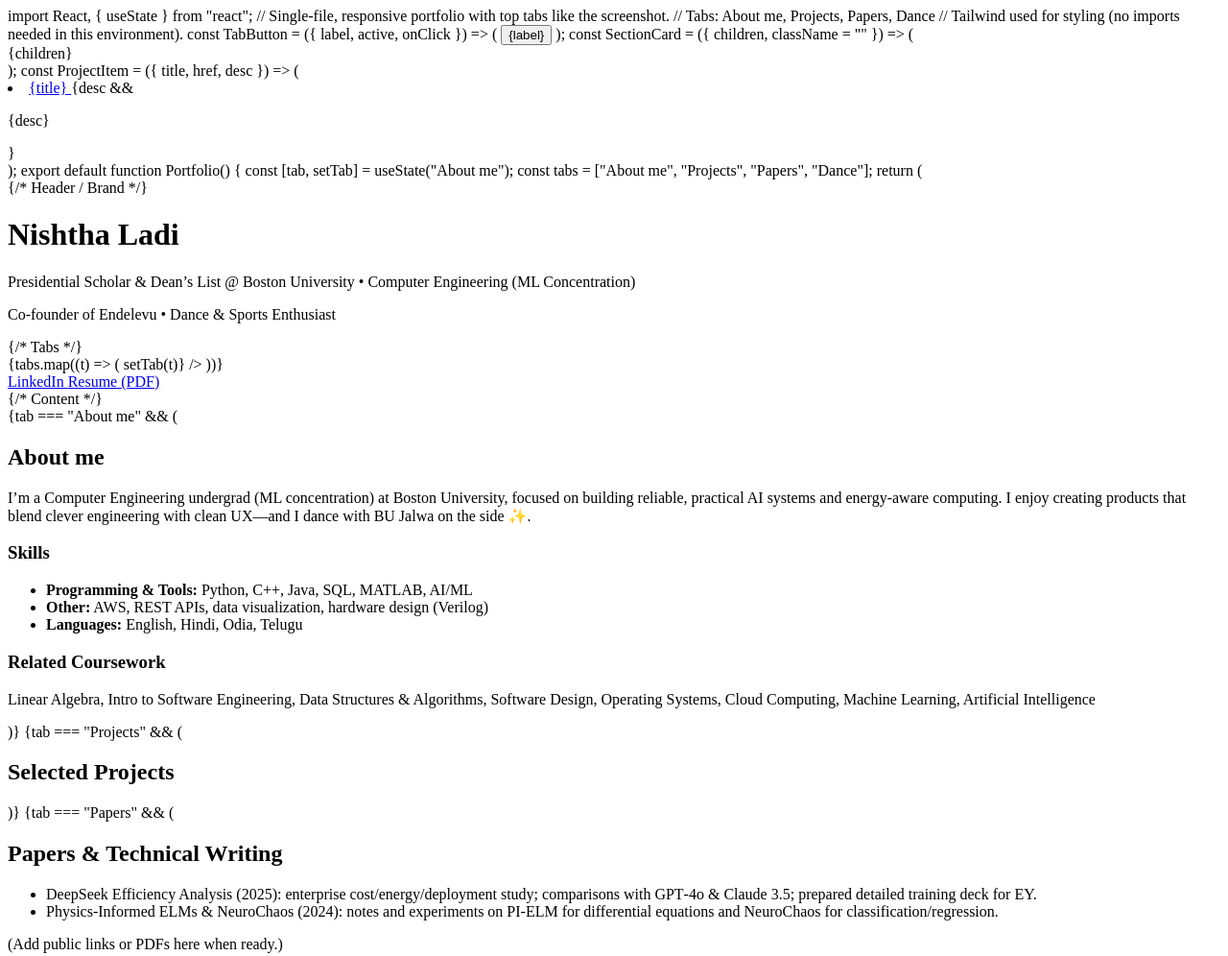
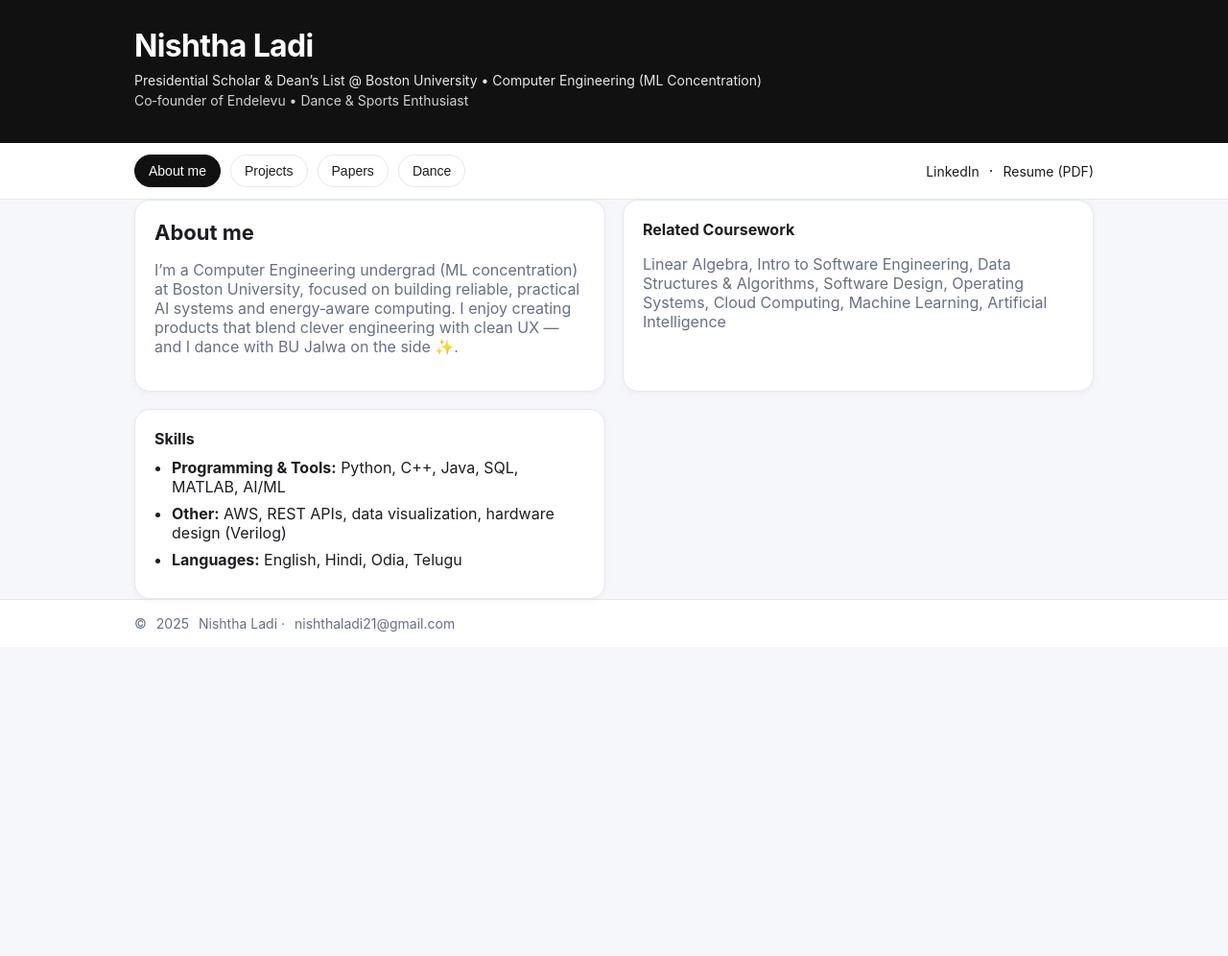
Before and after one commit to NishthaLadi/nishthaladi, a plain HTML site: page index.html in a window 1280 px wide. Shown: the top 996 px of the page at 96% size. After the commit the page ends 800 px from the top, so only its background shows below. Drawn offline with Linux system fonts and the light colour scheme.

Commit message:
Update index.html

```diff
--- a/index.html
+++ b/index.html
@@ -1,249 +1,164 @@
-import React, { useState } from "react";
+<!DOCTYPE html>
+<html lang="en">
+<head>
+  <meta charset="UTF-8" />
+  <meta name="viewport" content="width=device-width, initial-scale=1" />
+  <title>Nishtha Ladi | Portfolio</title>
+  <style>
+    :root {
+      --bg:#f6f7fb; --ink:#1c1d22; --muted:#667085; --brand:#111; --card:#fff; --ring:#e6e8ee;
+    }
+    *{box-sizing:border-box}
+    body{margin:0;font-family:Inter,system-ui,Segoe UI,Roboto,Helvetica,Arial,sans-serif;background:var(--bg);color:var(--ink)}
+    .container{max-width:1040px;margin:auto;padding:0 20px}
+    header{background:var(--brand);color:#fff}
+    header .container{padding:28px 20px 36px}
+    h1{margin:0;font-size:32px;letter-spacing:-0.02em}
+    .sub{margin:8px 0 0;font-size:14px;opacity:.9}
+    .sub2{margin:4px 0 0;font-size:14px;opacity:.8}
 
-// Single-file, responsive portfolio with top tabs like the screenshot.
-// Tabs: About me, Projects, Papers, Dance
-// Tailwind used for styling (no imports needed in this environment).
+    /* Tabs */
+    .tabs{position:sticky;top:0;z-index:50;background:#fff;border-bottom:1px solid var(--ring)}
+    .tabs .container{display:flex;gap:10px;align-items:center;padding:12px 20px}
+    .tab{appearance:none;border:1px solid var(--ring);background:#fff;border-radius:999px;padding:8px 14px;font-size:14px;color:var(--ink);cursor:pointer}
+    .tab.active{background:var(--brand);color:#fff;border-color:var(--brand);box-shadow:0 1px 0 rgba(0,0,0,.05)}
+    .spacer{flex:1}
+    .link{color:inherit;text-decoration:none;font-size:14px}
+    .link:hover{opacity:.8}
 
-const TabButton = ({ label, active, onClick }) => (
-  <button
-    onClick={onClick}
-    className={
-      "px-4 sm:px-6 py-2 rounded-full text-sm sm:text-base transition " +
-      (active
-        ? "bg-black text-white shadow"
-        : "bg-white text-gray-700 hover:bg-gray-100 border")
-    }
-    aria-pressed={active}
-  >
-    {label}
-  </button>
-);
+    main{padding:28px 0 48px}
+    .grid{display:grid;grid-template-columns:1fr;gap:18px}
+    @media(min-width:900px){.grid{grid-template-columns:1fr 1fr}}
 
-const SectionCard = ({ children, className = "" }) => (
-  <div className={`bg-white rounded-2xl shadow-sm border p-6 sm:p-8 ${className}`}>
-    {children}
-  </div>
-);
+    .card{background:var(--card);border:1px solid var(--ring);border-radius:16px;padding:20px;box-shadow:0 2px 6px rgba(0,0,0,.04)}
+    .card h2{margin:0 0 8px;font-size:22px}
+    .card h3{margin:0 0 6px;font-size:16px}
+    .muted{color:var(--muted)}
+    ul.clean{padding-left:18px;margin:10px 0}
+    li+li{margin-top:8px}
+    .projects li a{font-weight:600;text-decoration:none}
+    .projects li a:hover{text-decoration:underline}
 
-const ProjectItem = ({ title, href, desc }) => (
-  <li className="mb-6">
-    <a
-      href={href}
-      target="_blank"
-      rel="noreferrer"
-      className="text-lg font-semibold underline-offset-4 hover:underline"
-    >
-      {title}
-    </a>
-    {desc && <p className="text-gray-600 mt-1 text-sm sm:text-base">{desc}</p>}
-  </li>
-);
-
-export default function Portfolio() {
-  const [tab, setTab] = useState("About me");
-
-  const tabs = ["About me", "Projects", "Papers", "Dance"];
-
-  return (
-    <div className="min-h-screen bg-gray-50 text-gray-900">
-      {/* Header / Brand */}
-      <header className="bg-black text-white">
-        <div className="max-w-6xl mx-auto px-4 sm:px-6 py-8 sm:py-10">
-          <h1 className="text-2xl sm:text-4xl font-bold tracking-tight">Nishtha Ladi</h1>
-          <p className="mt-2 text-sm sm:text-base opacity-90">
-            Presidential Scholar & Dean’s List @ Boston University • Computer Engineering (ML Concentration)
-          </p>
-          <p className="text-sm sm:text-base opacity-80">Co‑founder of Endelevu • Dance & Sports Enthusiast</p>
+    footer{background:#fff;border-top:1px solid var(--ring)}
+    footer .container{padding:16px 20px;color:var(--muted);font-size:14px;display:flex;gap:10px;flex-wrap:wrap;align-items:center}
+  </style>
+</head>
+<body>
+  <header>
+    <div class="container">
+      <h1>Nishtha Ladi</h1>
+      <p class="sub">Presidential Scholar & Dean’s List @ Boston University • Computer Engineering (ML Concentration)</p>
+      <p class="sub2">Co‑founder of Endelevu • Dance & Sports Enthusiast</p>
     </div>
   </header>
 
-      {/* Tabs */}
-      <nav className="sticky top-0 z-40 bg-white/90 backdrop-blur border-b">
-        <div className="max-w-6xl mx-auto px-4 sm:px-6">
-          <div className="flex items-center gap-2 sm:gap-3 py-3 sm:py-4 overflow-x-auto no-scrollbar">
-            {tabs.map((t) => (
-              <TabButton key={t} label={t} active={tab === t} onClick={() => setTab(t)} />
-            ))}
-            <div className="ml-auto flex items-center gap-3">
-              <a
-                href="https://www.linkedin.com/in/nishtha-ladi-005232318"
-                target="_blank"
-                rel="noreferrer"
-                className="text-sm sm:text-base hover:underline"
-              >
-                LinkedIn
-              </a>
-              <a
-                href="1 Page Resume_Nishtha Ladi_Sep25.docx.pdf"
-                target="_blank"
-                rel="noreferrer"
-                className="text-sm sm:text-base hover:underline"
-              >
-                Resume (PDF)
-              </a>
-            </div>
-          </div>
+  <nav class="tabs">
+    <div class="container">
+      <button class="tab active" data-tab="about">About me</button>
+      <button class="tab" data-tab="projects">Projects</button>
+      <button class="tab" data-tab="papers">Papers</button>
+      <button class="tab" data-tab="dance">Dance</button>
+      <div class="spacer"></div>
+      <a class="link" href="https://www.linkedin.com/in/nishtha-ladi-005232318" target="_blank" rel="noreferrer">LinkedIn</a>
+      <span>·</span>
+      <a class="link" href="1 Page Resume_Nishtha Ladi_Sep25.docx.pdf" target="_blank" rel="noreferrer">Resume (PDF)</a>
     </div>
   </nav>
 
-      {/* Content */}
-      <main className="max-w-6xl mx-auto px-4 sm:px-6 py-8 sm:py-12">
-        {tab === "About me" && (
-          <div className="space-y-8">
-            <SectionCard>
-              <h2 className="text-xl sm:text-2xl font-semibold">About me</h2>
-              <p className="mt-3 text-gray-700 leading-relaxed">
-                I’m a Computer Engineering undergrad (ML concentration) at Boston University, focused on
-                building reliable, practical AI systems and energy‑aware computing. I enjoy creating products
-                that blend clever engineering with clean UX—and I dance with BU Jalwa on the side ✨.
-              </p>
-            </SectionCard>
-
-            <div className="grid md:grid-cols-2 gap-6">
-              <SectionCard>
-                <h3 className="text-lg font-semibold">Skills</h3>
-                <ul className="mt-3 list-disc list-inside text-gray-700 space-y-1">
-                  <li>
-                    <b>Programming & Tools:</b> Python, C++, Java, SQL, MATLAB, AI/ML
-                  </li>
-                  <li>
-                    <b>Other:</b> AWS, REST APIs, data visualization, hardware design (Verilog)
-                  </li>
-                  <li>
-                    <b>Languages:</b> English, Hindi, Odia, Telugu
-                  </li>
+  <main class="container">
+    <!-- About -->
+    <section id="about" class="tab-panel">
+      <div class="grid">
+        <div class="card">
+          <h2>About me</h2>
+          <p class="muted">I’m a Computer Engineering undergrad (ML concentration) at Boston University, focused on building reliable, practical AI systems and energy‑aware computing. I enjoy creating products that blend clever engineering with clean UX — and I dance with BU Jalwa on the side ✨.</p>
+        </div>
+        <div class="card">
+          <h3>Related Coursework</h3>
+          <p class="muted">Linear Algebra, Intro to Software Engineering, Data Structures & Algorithms, Software Design, Operating Systems, Cloud Computing, Machine Learning, Artificial Intelligence</p>
+        </div>
+        <div class="card">
+          <h3>Skills</h3>
+          <ul class="clean">
+            <li><b>Programming & Tools:</b> Python, C++, Java, SQL, MATLAB, AI/ML</li>
+            <li><b>Other:</b> AWS, REST APIs, data visualization, hardware design (Verilog)</li>
+            <li><b>Languages:</b> English, Hindi, Odia, Telugu</li>
           </ul>
-              </SectionCard>
-              <SectionCard>
-                <h3 className="text-lg font-semibold">Related Coursework</h3>
-                <p className="mt-3 text-gray-700">
-                  Linear Algebra, Intro to Software Engineering, Data Structures & Algorithms, Software Design,
-                  Operating Systems, Cloud Computing, Machine Learning, Artificial Intelligence
-                </p>
-              </SectionCard>
         </div>
       </div>
-        )}
+    </section>
 
-        {tab === "Projects" && (
-          <div className="space-y-8">
-            <SectionCard>
-              <h2 className="text-xl sm:text-2xl font-semibold">Selected Projects</h2>
-              <ul className="mt-5">
-                <ProjectItem
-                  title="Contract Analysis"
-                  href="#"
-                  desc="NLP pipeline to extract, categorize, and analyze clauses from contracts—surfacing risks, obligations, and compliance markers for faster review. Report/code on request."
-                />
-                <ProjectItem
-                  title="Cricket Fantasy Auction Game"
-                  href="#"
-                  desc="Auction-based fantasy cricket with live match integration; real‑time points update from performance feeds."
-                />
-                <ProjectItem
-                  title="Fugaku Dataset Feature Prediction"
-                  href="https://github.com/NishthaLadi-21/Fugaku.git"
-                  desc="ML models to predict performance features of supercomputer jobs; explored feature selection & regression for scalable HPC workloads."
-                />
-                <ProjectItem
-                  title="Othello Game"
-                  href="https://github.com/NishthaLadi/Comp_proj_Othello"
-                  desc="One‑ and two‑player Othello with board logic, move validation, and basic AI strategies."
-                />
-                <ProjectItem
-                  title="\"Bug Fixing\" Tetris Game (PDF)"
-                  href="EC 327 Project_Group 4.pdf"
-                  desc="Custom Tetris with debugging challenges embedded in gameplay."
-                />
-                <ProjectItem
-                  title="Digital Clock (Verilog) — PDF"
-                  href="EC 311 - Final Project.pdf"
-                  desc="Modular hardware design and real‑time simulation."
-                />
-                <ProjectItem
-                  title="Air Quality Surveillance Data Analysis"
-                  href="Air Quality Surveillance Data Analysis.pdf"
-                  desc="Data cleaning, visualization, and analysis of urban air quality trends."
-                />
-                <ProjectItem
-                  title="Biometric Device: Smart Runner 4000 — Final Presentation"
-                  href="EK210-Final_Presentation.pdf"
-                  desc="Sensor‑based performance tracker for runners (heart rate, distance, stride). Includes analytics to assist training."
-                />
-                <ProjectItem
-                  title="Biometric Device: Smart Runner 4000 — Project Report"
-                  href="EK210_FinalReport.pdf"
-                />
-                <ProjectItem
-                  title="Temperature Sensor Box (IoT) — Demo PDF"
-                  href="Ek131+-+FinalDemo+-+Nishtha+Ladi.pdf"
-                />
+    <!-- Projects -->
+    <section id="projects" class="tab-panel" hidden>
+      <div class="card">
+        <h2>Selected Projects</h2>
+        <ul class="clean projects">
+          <li><a href="#" target="_blank">Contract Analysis</a><br/><span class="muted">NLP pipeline to extract, categorize, and analyze clauses from contracts—surfacing risks, obligations, and compliance markers for faster review. Report/code on request.</span></li>
+          <li><a href="#" target="_blank">Cricket Fantasy Auction Game</a><br/><span class="muted">Auction‑based fantasy cricket with live match integration; real‑time points update from performance feeds.</span></li>
+          <li><a href="https://github.com/NishthaLadi-21/Fugaku.git" target="_blank">Fugaku Dataset Feature Prediction</a><br/><span class="muted">ML models to predict performance features of supercomputer jobs; explored feature selection & regression for scalable HPC workloads.</span></li>
+          <li><a href="https://github.com/NishthaLadi/Comp_proj_Othello" target="_blank">Othello Game</a><br/><span class="muted">One‑ and two‑player Othello with board logic, move validation, and basic AI strategies.</span></li>
+          <li><a href="EC 327 Project_Group 4.pdf" target="_blank">"Bug Fixing" Tetris Game (PDF)</a></li>
+          <li><a href="EC 311 - Final Project.pdf" target="_blank">Digital Clock (Verilog) — PDF</a></li>
+          <li><a href="Air Quality Surveillance Data Analysis.pdf" target="_blank">Air Quality Surveillance Data Analysis</a></li>
+          <li><a href="EK210-Final_Presentation.pdf" target="_blank">Smart Runner 4000 — Final Presentation</a> · <a href="EK210_FinalReport.pdf" target="_blank">Project Report</a></li>
+          <li><a href="Ek131+-+FinalDemo+-+Nishtha+Ladi.pdf" target="_blank">Temperature Sensor Box — Demo PDF</a></li>
         </ul>
-            </SectionCard>
       </div>
-        )}
+    </section>
 
-        {tab === "Papers" && (
-          <div className="space-y-8">
-            <SectionCard>
-              <h2 className="text-xl sm:text-2xl font-semibold">Papers & Technical Writing</h2>
-              <ul className="mt-4 list-disc list-inside text-gray-700 space-y-2">
-                <li>
-                  <span className="font-medium">DeepSeek Efficiency Analysis (2025):</span> enterprise cost/energy/deployment study; comparisons with GPT‑4o & Claude 3.5; prepared detailed training deck for EY.
-                </li>
-                <li>
-                  <span className="font-medium">Physics‑Informed ELMs & NeuroChaos (2024):</span> notes and experiments on PI‑ELM for differential equations and NeuroChaos for classification/regression.
-                </li>
+    <!-- Papers -->
+    <section id="papers" class="tab-panel" hidden>
+      <div class="card">
+        <h2>Papers & Technical Writing</h2>
+        <ul class="clean">
+          <li><b>DeepSeek Efficiency Analysis (2025):</b> enterprise cost/energy/deployment study; comparisons with GPT‑4o & Claude 3.5; prepared detailed training deck for EY.</li>
+          <li><b>Physics‑Informed ELMs & NeuroChaos (2024):</b> notes and experiments on PI‑ELM for differential equations and NeuroChaos for classification/regression.</li>
         </ul>
-              <p className="mt-4 text-gray-600 text-sm">(Add public links or PDFs here when ready.)</p>
-            </SectionCard>
+        <p class="muted">(Add public links or PDFs here when ready.)</p>
       </div>
-        )}
+    </section>
 
-        {tab === "Dance" && (
-          <div className="space-y-8">
-            <SectionCard>
-              <h2 className="text-xl sm:text-2xl font-semibold">Dance — BU Jalwa</h2>
-              <p className="mt-3 text-gray-700">
-                Captain for BU Jalwa (XXII season). I help with choreography, recruitment, and team communications.
-                We perform high‑energy Bollywood‑fusion sets with strong storytelling and stagecraft.
-              </p>
-              <div className="mt-5 grid sm:grid-cols-2 gap-6">
-                <div>
-                  <h3 className="font-semibold">Highlights</h3>
-                  <ul className="mt-2 list-disc list-inside text-gray-700 space-y-1">
+    <!-- Dance -->
+    <section id="dance" class="tab-panel" hidden>
+      <div class="card">
+        <h2>Dance — BU Jalwa</h2>
+        <p class="muted">Captain for BU Jalwa (XXII season). I help with choreography, recruitment, and team communications. We perform high‑energy Bollywood‑fusion sets with strong storytelling and stagecraft.</p>
+        <div class="grid">
+          <div class="card">
+            <h3>Highlights</h3>
+            <ul class="clean">
               <li>Choreography & formations for competition sets</li>
               <li>Photoshoot & costume planning (pastel/white theme for XXII)</li>
               <li>Show coordination (e.g., BUIC Fall Show)</li>
             </ul>
           </div>
-                <div>
-                  <h3 className="font-semibold">Upcoming / Example Dates</h3>
-                  <ul className="mt-2 list-disc list-inside text-gray-700 space-y-1">
+          <div class="card">
+            <h3>Upcoming / Example Dates</h3>
+            <ul class="clean">
               <li>Sept 26 — Big/Lil Reveal + Initiation</li>
               <li>Sept 28 — Team Photoshoot</li>
               <li>Nov 2 — BUIC Fall Show</li>
             </ul>
           </div>
         </div>
-            </SectionCard>
       </div>
-        )}
+    </section>
   </main>
 
-      {/* Footer */}
-      <footer className="border-t bg-white">
-        <div className="max-w-6xl mx-auto px-4 sm:px-6 py-6 text-sm text-gray-600 flex flex-col sm:flex-row items-center gap-2 sm:gap-4">
-          <span>© {new Date().getFullYear()} Nishtha Ladi</span>
-          <span className="hidden sm:inline">•</span>
-          <a
-            href="mailto:nishthaladi21@gmail.com"
-            className="hover:underline"
-          >
-            nishthaladi21@gmail.com
-          </a>
-        </div>
+  <footer>
+    <div class="container">© <span id="year"></span> Nishtha Ladi · <a class="link" href="mailto:nishthaladi21@gmail.com">nishthaladi21@gmail.com</a></div>
   </footer>
-    </div>
-  );
-}
+
+  <script>
+    // Simple tab switcher (no frameworks)
+    const tabs = document.querySelectorAll('.tab');
+    const panels = document.querySelectorAll('.tab-panel');
+    tabs.forEach(btn=>btn.addEventListener('click',()=>{
+      const id = btn.dataset.tab;
+      tabs.forEach(b=>b.classList.toggle('active', b===btn));
+      panels.forEach(p=>p.hidden = p.id !== id);
+    }));
+    document.getElementById('year').textContent = new Date().getFullYear();
+  </script>
+</body>
+</html>
```
Lines whose indentation alone changed are shown as unchanged.
